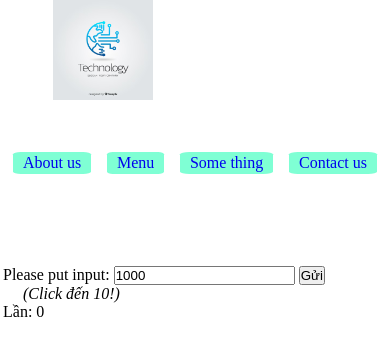
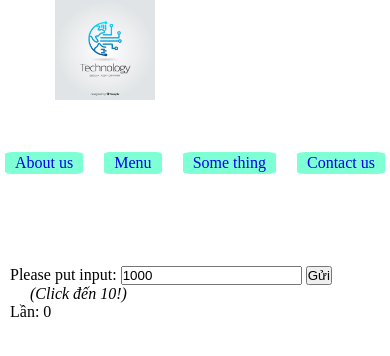
Before and after one commit to Lighthouselp95/localStorage_js_node, a website: page HTML_folder/index.html in a window 390 px wide. Drawn offline with Linux system fonts and the light colour scheme.

Commit message:
css more...

```diff
--- a/HTML_folder/style.css
+++ b/HTML_folder/style.css
@@ -39,9 +39,8 @@ body {
        display: flex;
        /* background-color: rgb(138, 138, 138); */
        flex-direction: row;
-       justify-content: space-between;
        padding: 22px 20px;
-
+        gap: 50px;
 }
 .button {
     background-color: aquamarine;
@@ -58,7 +57,7 @@ body {
 
 @media (max-width: 500px) {
     body {
-        margin: 0px 3px;
+        margin: 0px 5px;
     }
     .about-logo img {
         width: 100%;
@@ -67,9 +66,12 @@ body {
     .nav {
         margin: 30px 0px 20px;
         display: flex;
-        /* background-color: rgb(138, 138, 138); */
         flex-direction: row;
         justify-content: space-between;
-        padding: 22px 10px;
+        padding: 22px 0px;
+        gap: 0px;
+    }
+    .content {
+        margin: 0px 5px;
     }
 }
```
Also changed, not shown: HTML_folder/index.html (+0 -30 lines).
